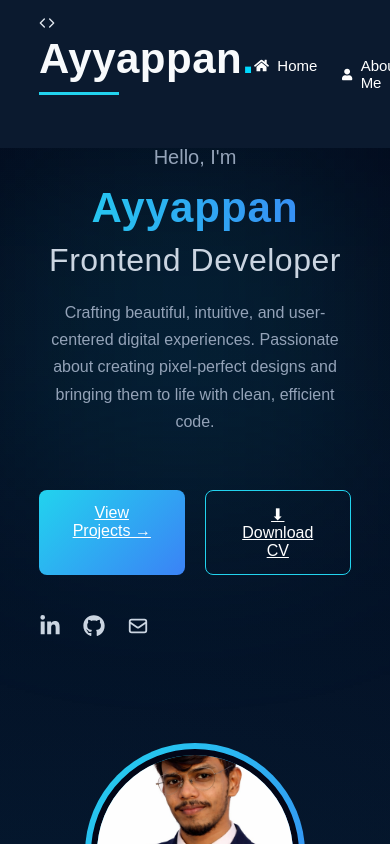
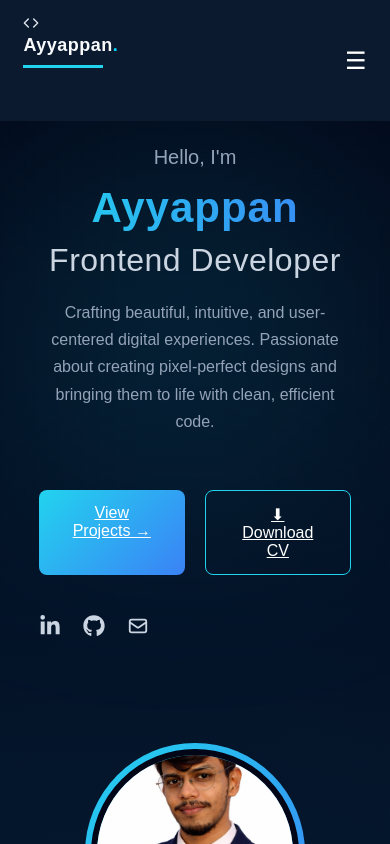
Before and after one commit to Ayyappan002/ayyappan-portfolio, a React (Vite) app: page / in a window 390 px wide. Shown: the top 844 px of the page. Built offline with nearby package versions, Linux system fonts and the light colour scheme.

Commit message:
mobile responsive navbar added

```diff
--- a/src/Navbar.jsx
+++ b/src/Navbar.jsx
@@ -1,8 +1,24 @@
+import { useState } from "react";
 import "./global.css";
-import { FaHome, FaUser, FaGraduationCap, FaCode, FaProjectDiagram, FaEnvelope } from "react-icons/fa";
+import {
+  FaHome,
+  FaUser,
+  FaGraduationCap,
+  FaCode,
+  FaProjectDiagram,
+  FaEnvelope,
+} from "react-icons/fa";
 import { FiCode } from "react-icons/fi";
 
 const Navbar = () => {
+  // ✅ Mobile Menu State
+  const [menuOpen, setMenuOpen] = useState(false);
+
+  // ✅ Close menu after clicking (better UX)
+  const handleLinkClick = () => {
+    setMenuOpen(false);
+  };
+
   return (
     <nav className="nav">
       {/* Logo */}
@@ -13,35 +29,48 @@ const Navbar = () => {
         </h2>
       </div>
 
+      {/* Hamburger Icon */}
+      <div
+        className={`hamburger ${menuOpen ? "open" : ""}`}
+        onClick={() => setMenuOpen(!menuOpen)}
+      >
+        ☰
+      </div>
+
       {/* Menu */}
-      <ul className="nav-links">
-        <li className="active">
-          <a href="#home">
+      <ul className={`nav-links ${menuOpen ? "active" : ""}`}>
+        <li>
+          <a href="#home" onClick={handleLinkClick}>
             <FaHome /> Home
           </a>
         </li>
+
         <li>
-          <a href="#about">
+          <a href="#about" onClick={handleLinkClick}>
             <FaUser /> About Me
           </a>
         </li>
+
         <li>
-          <a href="#education">
+          <a href="#education" onClick={handleLinkClick}>
             <FaGraduationCap /> Education
           </a>
         </li>
+
         <li>
-          <a href="#skills">
+          <a href="#skills" onClick={handleLinkClick}>
             <FaCode /> Skills
           </a>
         </li>
+
         <li>
-          <a href="#projects">
+          <a href="#projects" onClick={handleLinkClick}>
             <FaProjectDiagram /> Projects
           </a>
         </li>
+
         <li>
-          <a href="#contact">
+          <a href="#contact" onClick={handleLinkClick}>
             <FaEnvelope /> Contact
           </a>
         </li>
--- a/src/global.css
+++ b/src/global.css
@@ -90,6 +90,7 @@ h2::after{
 
 /* ------------------ NAVBAR ------------------ */
 
+/* ===== NAVBAR BASE ===== */
 .nav {
   position: fixed;
   width: 100%;
@@ -103,10 +104,12 @@ h2::after{
   z-index: 1000;
 }
 
+/* ===== LOGO ===== */
 .logo span {
   color: #00d9ff;
 }
 
+/* ===== DESKTOP MENU ===== */
 .nav-links {
   display: flex;
   list-style: none;
@@ -127,6 +130,65 @@ h2::after{
   color: #00d9ff;
 }
 
+/* ===== HAMBURGER ICON (Hidden on Desktop) ===== */
+.hamburger {
+  display: none;
+  font-size: 26px;
+  cursor: pointer;
+  color: white;
+}
+
+/* ===== MOBILE RESPONSIVE ===== */
+@media (max-width: 768px) {
+
+  /* Reduce padding for small screens */
+  .nav {
+    padding: 15px 6%;
+  }
+
+  /* Show hamburger */
+  .hamburger {
+    display: block;
+  }
+
+  /* Hide menu initially */
+  .nav-links {
+    position: absolute;
+    top: 65px;
+    left: 0;
+    width: 100%;
+    background: #020617;
+    flex-direction: column;
+    align-items: center;
+    gap: 20px;
+    padding: 25px 0;
+
+    display: none;
+    border-top: 1px solid rgba(255,255,255,0.1);
+  }
+
+  /* Show menu when active (React adds this class) */
+  .nav-links.active {
+    display: flex;
+  }
+
+  /* Bigger touch-friendly links */
+  .nav-links li a {
+    font-size: 17px;
+    padding: 10px 0;
+  }
+}
+
+/* ===== SMALL DEVICES (Extra Fix) ===== */
+@media (max-width: 480px) {
+  .logo h2 {
+    font-size: 18px;
+  }
+
+  .hamburger {
+    font-size: 24px;
+  }
+}
 
 /* ------------------ HERO ------------------ */
 .hero{
```
